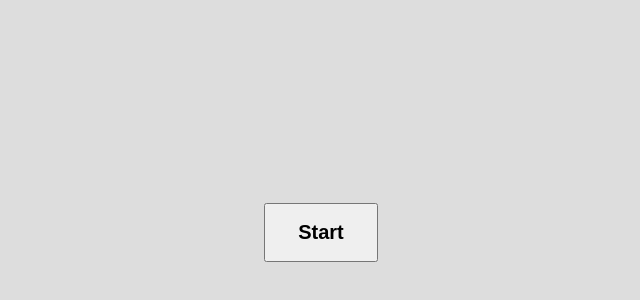
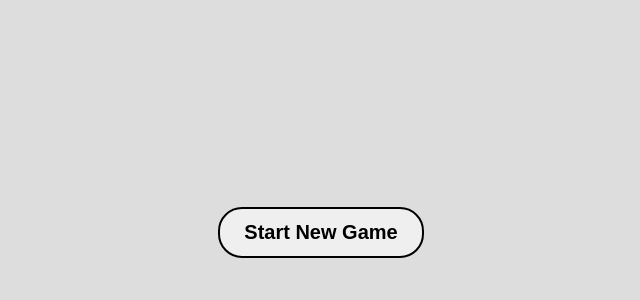
Before and after one commit to gawronskijakub/hangman, a React (Vite) app: page / in a window 1280 px wide. Shown: the part 148-448 px from the top of the page, without its empty margins (319-959 px from the left). Built offline with nearby package versions, Linux system fonts and the light colour scheme.

Commit message:
Added styles for a regular button

```diff
--- a/src/components/Button/Button.module.scss
+++ b/src/components/Button/Button.module.scss
@@ -1,5 +1,14 @@
 .button {
-	padding: 16px 32px;
+	padding: 12px 24px;
+	border-radius: 24px;
+	border: 2px solid var(--black);
 	font-size: 1.25rem;
 	font-weight: bold;
+	transition: background-color 0.2s;
+
+	&:active,
+	&:hover {
+		background-color: var(--gray);
+		cursor: pointer;
+	}
 }
--- a/src/components/Button/Button.tsx
+++ b/src/components/Button/Button.tsx
@@ -9,7 +9,7 @@ interface IButtonProps {
 export const Button = ({ classList, onClick, text }: IButtonProps) => {
 	return (
 		<button
-			className={`${classList?.join(' ')} ${styles.button}`}
+			className={`${classList ? classList?.join(' ') : ''} ${styles.button}`}
 			onClick={onClick}
 		>
 			{text}
--- a/src/components/Main/Main.tsx
+++ b/src/components/Main/Main.tsx
@@ -82,7 +82,7 @@ export const Main = () => {
 		>
 			{!isPlaying && (
 				<Button
-					text='Start'
+					text='Start New Game'
 					onClick={startNewGame}
 				/>
 			)}
--- a/src/index.scss
+++ b/src/index.scss
@@ -3,6 +3,8 @@
 	--white: #fff;
 
 	--light-gray: #ddd;
+	--gray: #999;
+	--dark-gray: #444;
 
 	--red: #f00;
 
```
